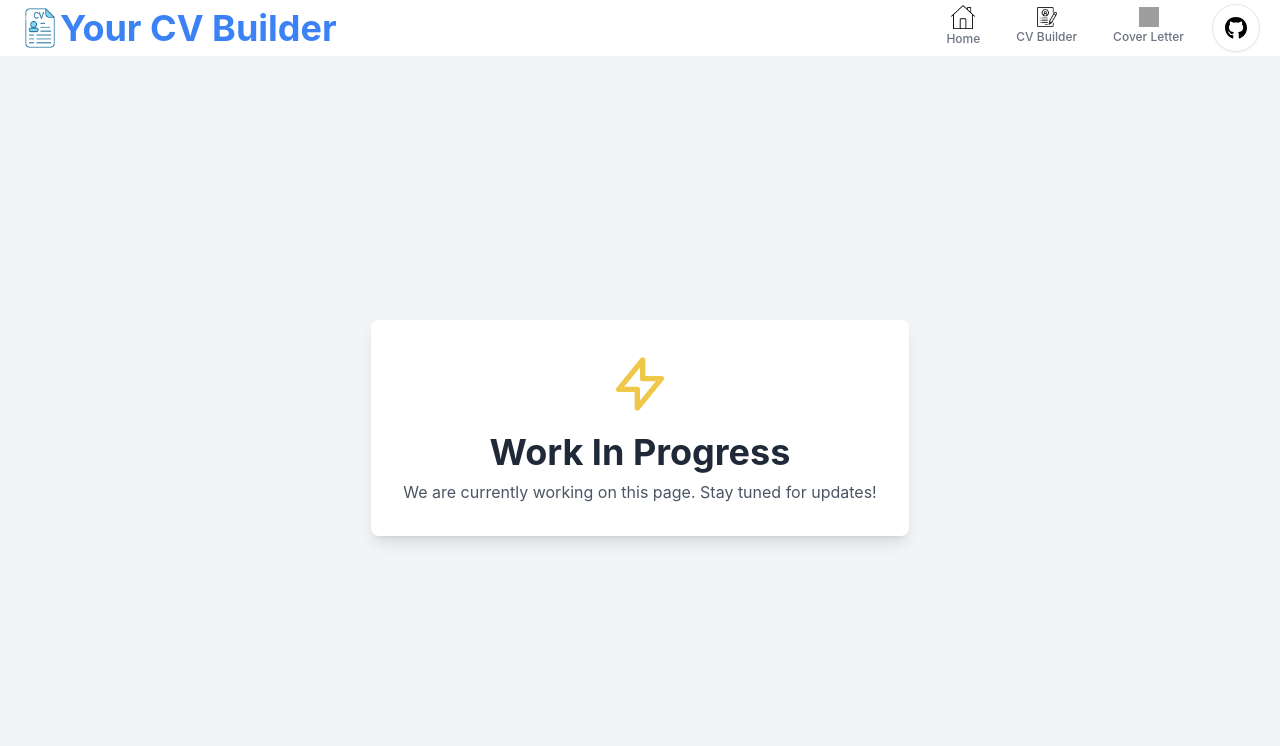
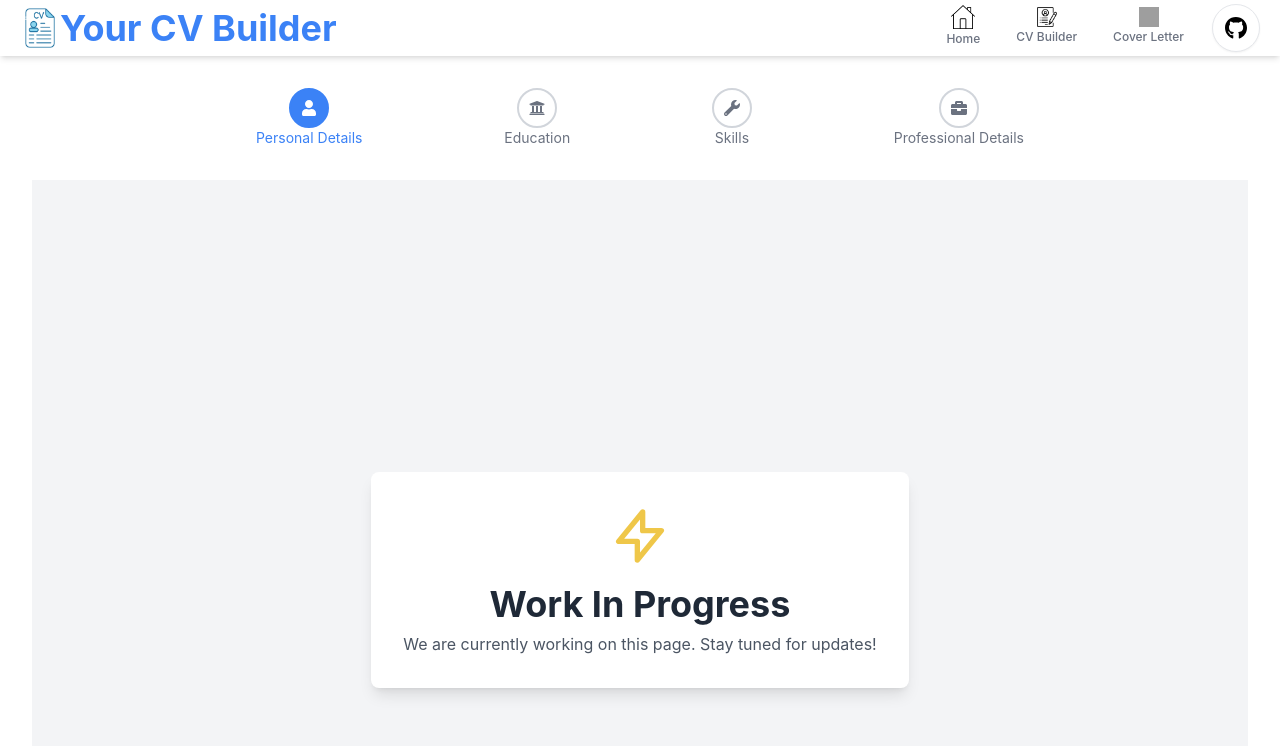
Before and after one commit to Surendra6/your-cv-builder, a React (Vite) app: page /your-cv-builder/cv-builder/1 in a window 1280 px wide. Shown: the top 746 px of the page. Built offline with nearby package versions, Linux system fonts and the light colour scheme; grey boxes are pictures that could not be loaded.

Commit message:
Implemented Stepper scaffolding

```diff
--- a/src/pages/CreateCV.jsx
+++ b/src/pages/CreateCV.jsx
@@ -1,7 +1,152 @@
+import { useState } from "react";
 import WorkInProgress from "./WorkInProgress";
+import { FaUser, FaUniversity, FaWrench, FaBriefcase } from "react-icons/fa";
 
 const CreateCV = () => {
-  return <WorkInProgress />;
+  const [currentStep, setCurrentStep] = useState(1);
+
+  const handleNext = () => {
+    if (currentStep < 4) setCurrentStep(currentStep + 1);
+  };
+
+  const handlePrevious = () => {
+    if (currentStep > 1) setCurrentStep(currentStep - 1);
+  };
+
+  const isStepComplete = (step) => currentStep > step;
+  const isStepActive = (step) => currentStep === step;
+
+  return (
+    <div className="w-full mx-auto p-8">
+      {/* Stepper Progress Bar */}
+      <div className="max-w-3xl m-auto flex justify-between items-center mb-8 relative">
+        {/* Progress Lines */}
+        {/* <div className="absolute w-full top-1/2 transform -translate-y-1/2 flex justify-between">
+          <div
+            className={`w-1/3 border-t-4 ${
+              isStepComplete(1) ? "border-blue-500" : "border-gray-300"
+            }`}
+          />
+          <div
+            className={`w-1/3 border-t-4 ${
+              isStepComplete(2) ? "border-blue-500" : "border-gray-300"
+            }`}
+          />
+          <div
+            className={`w-1/3 border-t-4 ${
+              isStepComplete(3) ? "border-blue-500" : "border-gray-300"
+            }`}
+          />
+        </div> */}
+
+        {/* Step Indicators */}
+        <div className="relative z-10 flex justify-between w-full">
+          <div className="flex flex-col items-center">
+            <div
+              className={`w-10 h-10 flex items-center justify-center rounded-full border-2 ${
+                isStepComplete(1) || isStepActive(1)
+                  ? "border-blue-500 bg-blue-500 text-white"
+                  : "border-gray-300 bg-white text-gray-500"
+              }`}
+            >
+              <FaUser />
+            </div>
+            <span
+              className={`text-sm ${
+                isStepActive(1) ? "text-blue-500" : "text-gray-500"
+              }`}
+            >
+              Personal Details
+            </span>
+          </div>
+          <div className="flex flex-col items-center">
+            <div
+              className={`w-10 h-10 flex items-center justify-center rounded-full border-2 ${
+                isStepComplete(2) || isStepActive(2)
+                  ? "border-blue-500 bg-blue-500 text-white"
+                  : "border-gray-300 bg-white text-gray-500"
+              }`}
+            >
+              <FaUniversity />
+            </div>
+            <span
+              className={`text-sm ${
+                isStepActive(2) ? "text-blue-500" : "text-gray-500"
+              }`}
+            >
+              Education
+            </span>
+          </div>
+          <div className="flex flex-col items-center">
+            <div
+              className={`w-10 h-10 flex items-center justify-center rounded-full border-2 ${
+                isStepComplete(3) || isStepActive(3)
+                  ? "border-blue-500 bg-blue-500 text-white"
+                  : "border-gray-300 bg-white text-gray-500"
+              }`}
+            >
+              <FaWrench />
+            </div>
+            <span
+              className={`text-sm ${
+                isStepActive(3) ? "text-blue-500" : "text-gray-500"
+              }`}
+            >
+              Skills
+            </span>
+          </div>
+          <div className="flex flex-col items-center">
+            <div
+              className={`w-10 h-10 flex items-center justify-center rounded-full border-2 ${
+                isStepComplete(4) || isStepActive(4)
+                  ? "border-blue-500 bg-blue-500 text-white"
+                  : "border-gray-300 bg-white text-gray-500"
+              }`}
+            >
+              <FaBriefcase />
+            </div>
+            <span
+              className={`text-sm ${
+                isStepActive(4) ? "text-blue-500" : "text-gray-500"
+              }`}
+            >
+              Professional Details
+            </span>
+          </div>
+        </div>
+      </div>
+
+      {/* Stepper Forms */}
+      {currentStep === 1 && <WorkInProgress />}
+      {currentStep === 2 && <WorkInProgress />}
+      {currentStep === 3 && <WorkInProgress />}
+      {currentStep === 4 && <WorkInProgress />}
+
+      {/* Navigation Buttons */}
+      <div className="flex justify-between mt-8">
+        <button
+          onClick={handlePrevious}
+          className={`bg-gray-500 text-white p-2 rounded ${
+            currentStep === 1 ? "invisible" : ""
+          }`}
+        >
+          Previous
+        </button>
+        {currentStep < 4 ? (
+          <button
+            onClick={handleNext}
+            className="bg-blue-500 text-white p-2 rounded"
+          >
+            Next
+          </button>
+        ) : (
+          <button className="bg-green-500 text-white p-2 rounded">
+            Submit
+          </button>
+        )}
+      </div>
+    </div>
+  );
 };
 
 export default CreateCV;
```
